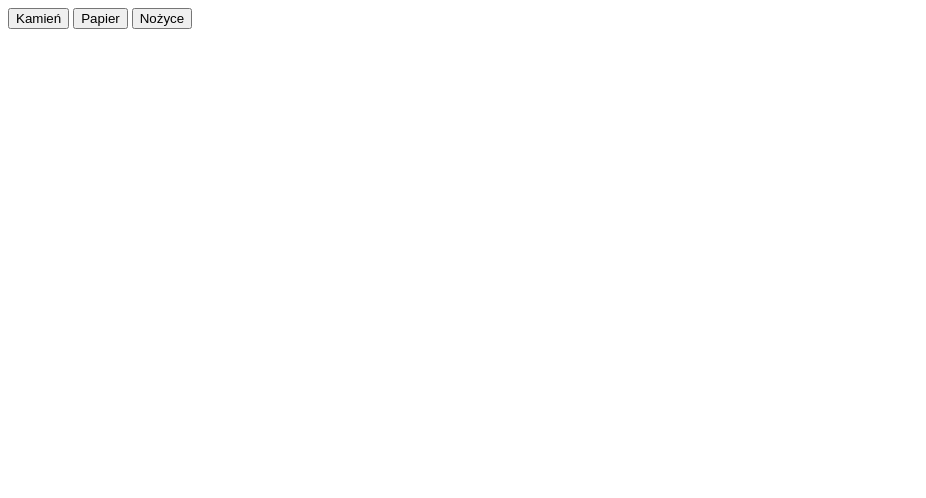
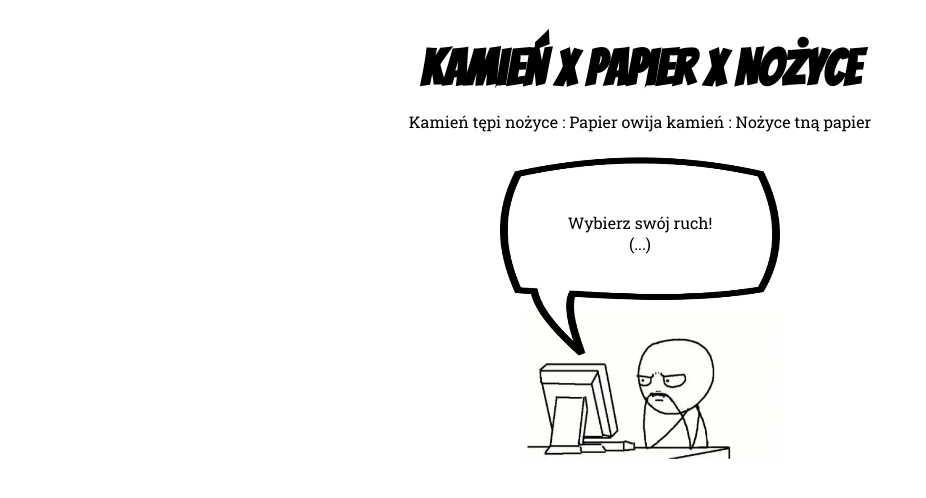
Before and after one commit to wnwarchdev/rock-paper-scissors, a website: page index.html in a window 1280 px wide. Shown: the whole page, without its empty margins (0-926 px from the left). Drawn offline with Linux system fonts and the light colour scheme.

Commit message:
Add new images and style; delete old images; modify .js to fit style

```diff
--- a/index.html
+++ b/index.html
@@ -3,19 +3,31 @@
 <head>
 	<meta charset="UTF-8">
 	<title>Kamień, papier, nożyce</title>
+
+	<link href="https://fonts.googleapis.com/css?family=Bangers&display=swap" rel="stylesheet">
+	<link href="https://fonts.googleapis.com/css?family=Roboto+Slab:400,700&display=swap" rel="stylesheet">
 	<link rel="stylesheet" href="css/style.css">
 </head>
 <body>
+
+<section class="logo">
 	<div class="container">
-		<div id="buttons">
+		<h1><span id="play-rock">Kamień</span> x <span id="play-paper">Papier</span> x <span id="play-scissors">Nożyce</span></h1>
+		<p>Kamień tępi nożyce : Papier owija kamień : Nożyce tną papier</p>
+	</div>
+</section>
 
-		<button id="play-rock">Kamień</button>
-		<button id="play-paper">Papier</button>
-		<button id="play-scissors">Nożyce</button>
+<section>
+	<div class="container">
+		<img class="bubble" src="images/image-bubble.png" alt="bubble">
+		<img class="computer" src="images/image-computer.png" alt="bubble">
+		<div id="messages">
+				<p>Wybierz swój ruch!<br>(...)</p>
+		</div>
 
-		</div>
-		<div id="messages"></div>
 	</div>
+</section>
+
 	<script src="js/functions.js"></script>
 	<script src="js/script.js"></script>
 </body>
--- a/js/functions.js
+++ b/js/functions.js
@@ -2,6 +2,7 @@ function printMessage(msg){ //dekalaracja
 	var div = document.createElement('div');
 	div.innerHTML = msg;
 	document.getElementById('messages').appendChild(div);
+	console.log(div);
 }
 
 function clearMessages(){ //dekalaracja
@@ -38,12 +39,12 @@ function displayResult(argComputerMove, argPlayerMove){ //dekalaracja
 		return('Ty wygrywasz!');
 	}
 	else if (argComputerMove == argPlayerMove){ //warunek remisu
-    return('Remis...');
+    return('Remis!');
   }
-	else if(argPlayerMove == 'nieznany ruch') { //w przypadku nieznanego ruchu
+	/*else if(argPlayerMove == 'nieznany ruch') { //w przypadku nieznanego ruchu
 		return('Spróbuj grać wedle reguł');
-	}
+	}*/
 	else {
-    return('Tym razem przegrywasz :('); //pozostałe warunki - przegrana
+    return('Tym razem przegrywasz...'); //pozostałe warunki - przegrana
   }
 }
--- a/sass/style.scss
+++ b/sass/style.scss
@@ -0,0 +1,55 @@
+/*Variables*/
+
+$font-text: 'Roboto Slab', serif;
+$font-head: 'Bangers', cursive;
+
+/*Global*/
+
+body {
+  font-family: $font-text;
+  text-align: center;
+}
+
+.container {
+  position:relative;
+}
+
+img {
+  position:absolute;
+}
+
+h1 {
+font-size: 50px;
+font-family: $font-head;
+margin-bottom: 10px;
+}
+
+.computer {
+
+  width:250px;
+  height:150px;
+  transform: translate(-45%,100px);
+  z-index: -10;
+}
+
+.bubble {
+
+  width:280px;
+  height:200px;
+  transform: translate(-50%,-55px) scaleX(-1);
+  z-index: -5;
+}
+
+
+span:hover {
+  color: #FFAA00;
+  text-shadow: 2px 1px black;
+}
+
+#messages {
+  margin-top: 80px;
+}
+
+#messages div:last-of-type {
+    font-weight: 700;
+}
```
Also changed, not shown: css/style.css, images/image-bubble.png (added), images/image-computer.png (added), 1 other file.
